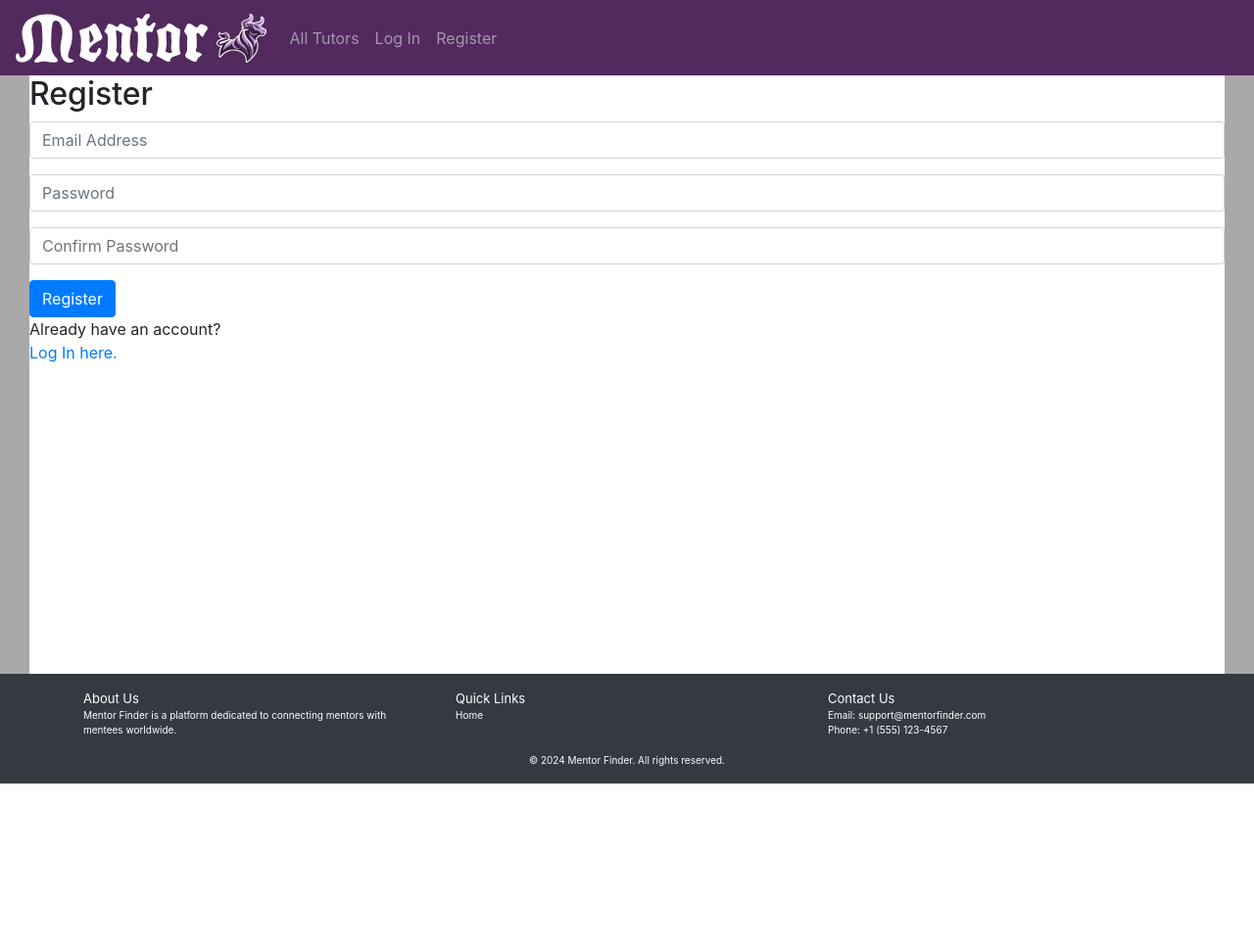
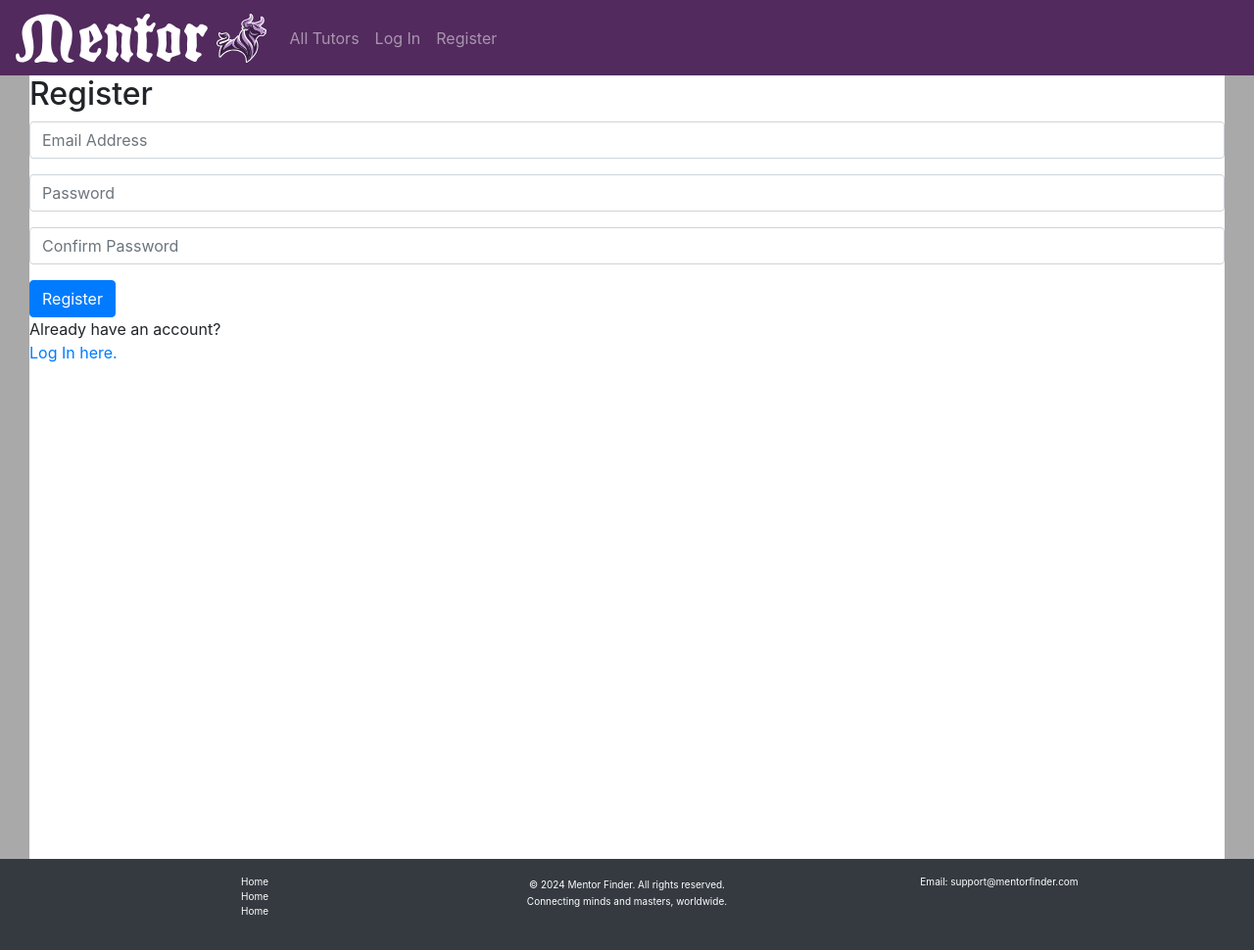
Before and after one commit to TulioPerez/TutorHub, a Django app: page /register in a window 1280 px wide. Shown: the whole page at 98% size. Before the commit the page ends 800 px from the top, so only its background shows below. Run offline with Django 5.2, Linux system fonts and the light colour scheme; some libraries are stand-ins or nearby versions.

Commit message:
Fixed total page height
removed "height: 100vh" from body in CSS

```diff
--- a/tutorhubproject/tutorhub/static/tutorhub/styles.css
+++ b/tutorhubproject/tutorhub/static/tutorhub/styles.css
@@ -2,7 +2,7 @@ body {
     background-color: darkgray;
     display: flex;
     flex-direction: column;
-    height: 100vh;
+    /* height: 100vh; */
 }
 
 #main-content {
@@ -92,7 +92,7 @@ textarea {
 
 .footer {
     background-color: #222326;
-    padding: 50px;
+    margin-bottom: 0px;
 }
 
 #footer-title {
--- a/tutorhubproject/tutorhub/templates/tutorhub/layout.html
+++ b/tutorhubproject/tutorhub/templates/tutorhub/layout.html
@@ -41,28 +41,23 @@
     <footer class="bg-dark text-white mt-auto py-3">
         <div class="container" id="footer-title">
             <div class="row">
-                <div class="col-md-4">
-                    About Us
-                    <p id="footer-link">Mentor Finder is a platform dedicated to connecting mentors with mentees worldwide.</p>
-                </div>
-                <div class="col-md-4">
-                    Quick Links
+                <!-- col 1 -->
+                <div class="col-md-4 text-center">
                     <ul class="list-unstyled" id="footer-link">
                         <li><a href="{% url 'index' %}" class="text-white">Home</a></li>
-                        <!-- <li><a href="{% url 'login' %}" class="text-white">Log In</a></li>
-                        <li><a href="{% url 'register' %}" class="text-white">Register</a></li> -->
+                        <li><a href="{% url 'index' %}" class="text-white">Home</a></li>
+                        <li><a href="{% url 'index' %}" class="text-white">Home</a></li>
                     </ul>
                 </div>
-                <div class="col-md-4">
-                    Contact Us
-                    <ul class="list-unstyled" id="footer-link">
-                        <li>Email: support@mentorfinder.com</li>
-                        <li>Phone: +1 (555) 123-4567</li>
-                    </ul>
+                <!-- col 2 -->
+                <div class="col-md-4 text-center">
+                    <span class="mb-0" id="footer-link">© {% now "Y" %} Mentor Finder. All rights reserved.</u>
+                    <p id="footer-link">Connecting minds and masters, worldwide.</p>
                 </div>
-            </div>
-            <div class="text-center">
-                <p class="mb-0" id="footer-link">© {% now "Y" %} Mentor Finder. All rights reserved.</p>
+                <!-- col 3 -->
+                <div class="col-md-4 text-center">
+                    <p id="footer-link">Email: support@mentorfinder.com</p>
+                </div>
             </div>
         </div>
     </footer>
```
